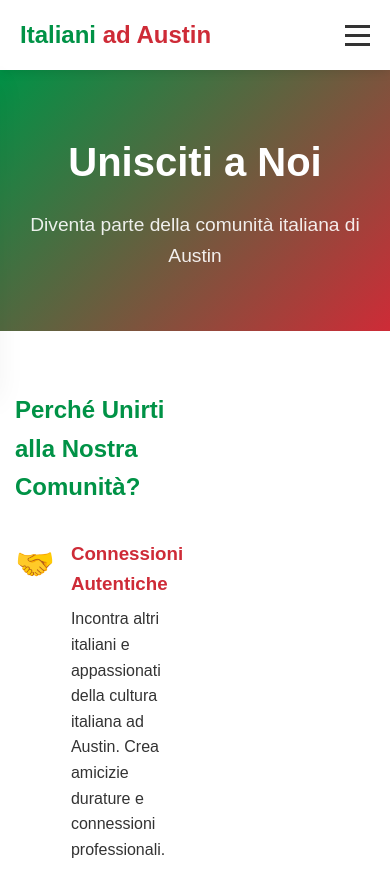
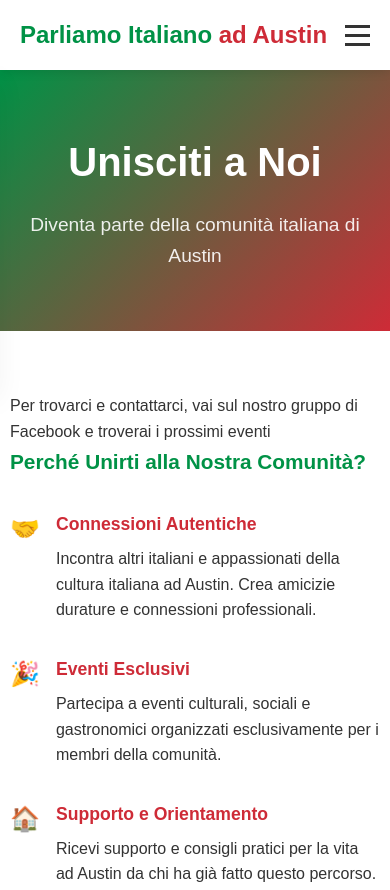
Before and after one commit to VittorioAltagracia/italiani-ad-austin, a plain HTML site: page pages/unisciti.html in a window 390 px wide. Shown: the top 890 px of the page. Drawn offline with Linux system fonts and the light colour scheme.

Commit message:
title updates, css updates and header updates

```diff
--- a/pages/unisciti.html
+++ b/pages/unisciti.html
@@ -3,7 +3,7 @@
   <head>
     <meta charset="UTF-8" />
     <meta name="viewport" content="width=device-width, initial-scale=1.0" />
-    <title>Unisciti - Italiani ad Austin</title>
+    <title>Unisciti - Parliamo Italiano ad Austin</title>
     <link rel="stylesheet" href="/styles/styles.css" />
     <link rel="stylesheet" href="/styles/join-us-page.css" />
   </head>
@@ -13,7 +13,7 @@
         <div class="nav-container">
           <div class="nav-logo">
             <h1>
-              <span class="green">Italiani</span>
+              <span class="green">Parliamo Italiano</span>
               <span class="red">ad Austin</span>
             </h1>
           </div>
@@ -45,6 +45,13 @@
 
       <section class="join-us">
         <div class="container">
+          <div class="join-cta">
+            <p>
+              Per trovarci e contattarci, vai sul nostro gruppo di Facebook e
+              troverai i prossimi eventi
+            </p>
+          </div>
+
           <div class="join-content">
             <div class="join-info">
               <h2>Perché Unirti alla Nostra Comunità?</h2>
--- a/styles/join-us-page.css
+++ b/styles/join-us-page.css
@@ -7,11 +7,22 @@
   grid-template-columns: 1fr 1fr;
   gap: 4rem;
   align-items: start;
+  width: 100%;
+  max-width: 1100px;
+  margin: 0 auto;
 }
 
 .join-info h2 {
   color: #009246;
   margin-bottom: 2rem;
+}
+
+.join-cta {
+  display: flex;
+  flex-direction: column;
+  align-items: flex-end;
+  justify-content: flex-start;
+  gap: 1.5rem;
 }
 
 .benefits {
@@ -53,3 +64,38 @@
 .btn-full {
   width: 100%;
 }
+
+@media (max-width: 900px) {
+  .join-content {
+    grid-template-columns: 1fr;
+    gap: 2rem;
+    max-width: 95vw;
+  }
+}
+
+@media (max-width: 600px) {
+  .join-us {
+    padding: 30px 0;
+  }
+  .container {
+    padding: 0 10px;
+    width: 100%;
+    max-width: 100vw;
+  }
+  .join-info h2 {
+    font-size: 1.3rem;
+  }
+  .benefit-icon {
+    font-size: 1.5rem;
+  }
+  .benefit h3 {
+    font-size: 1.1rem;
+  }
+}
+
+@media (max-width: 900px) {
+  .join-cta {
+    align-items: flex-start;
+    margin-top: 2rem;
+  }
+}
```
Also changed, not shown: pages/chi-siamo.html (+2 -2 lines), pages/eventi.html (+2 -2 lines), pages/galleria.html (+2 -2 lines), pages/index.html (+2 -2 lines).
